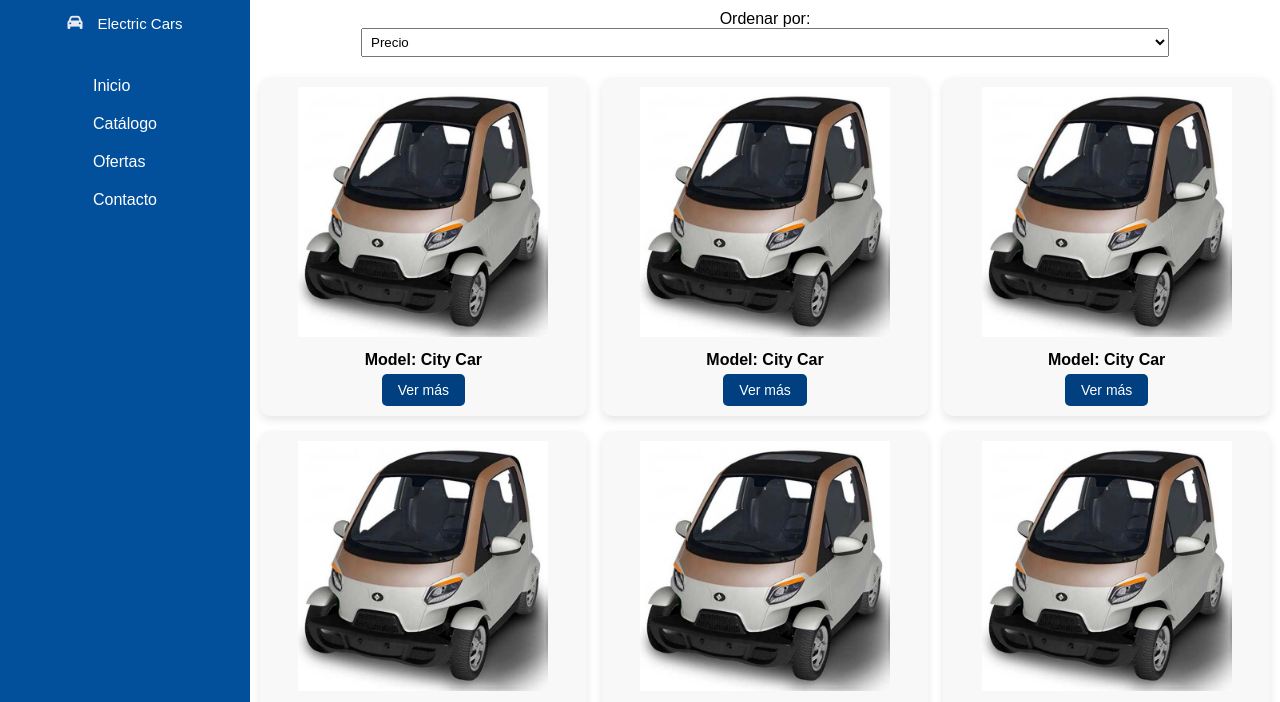
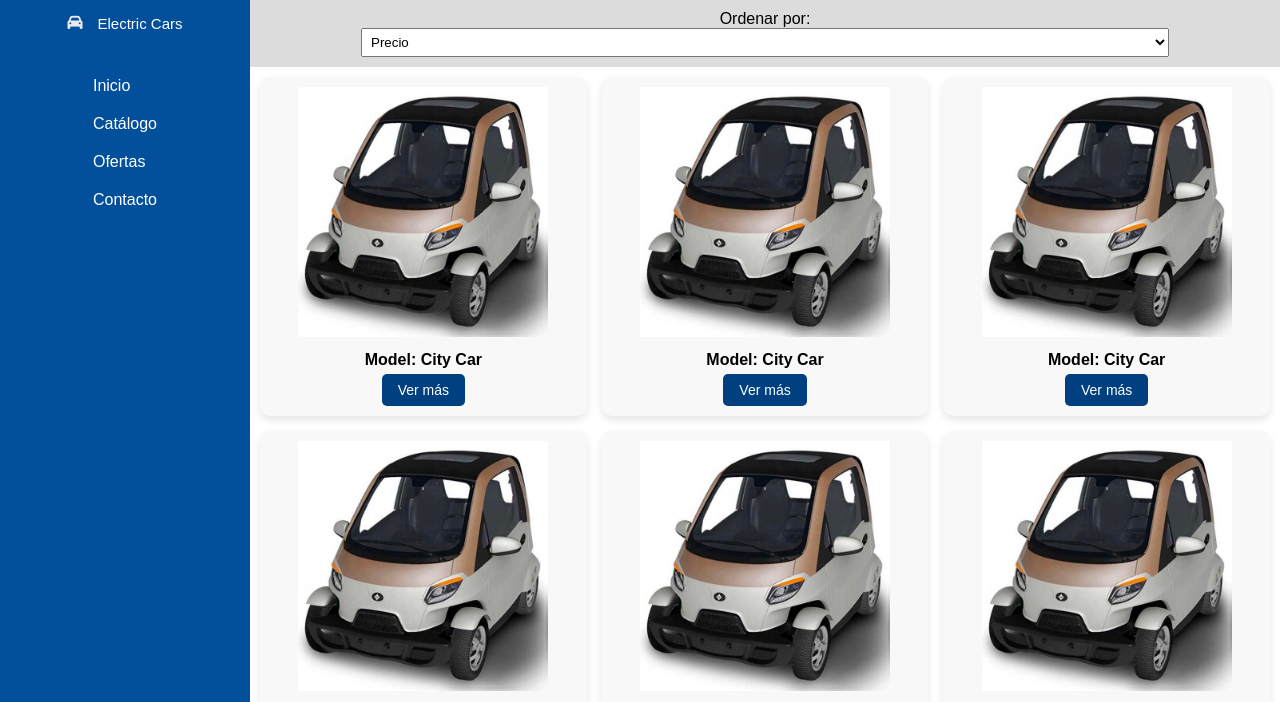
Before and after one commit to diegnzv/DesafioCSSA3, a plain HTML site: page index.html in a window 1280 px wide. Shown: the top 702 px of the page. Drawn offline with Linux system fonts and the light colour scheme.

Commit message:
filtro bg

```diff
--- a/assets/css/style.css
+++ b/assets/css/style.css
@@ -86,6 +86,7 @@ footer {
 
 
 .filtro {
+    background-color: #dcdcdc;
     display: flex;
     align-items: center;
     flex-direction: column;
```
